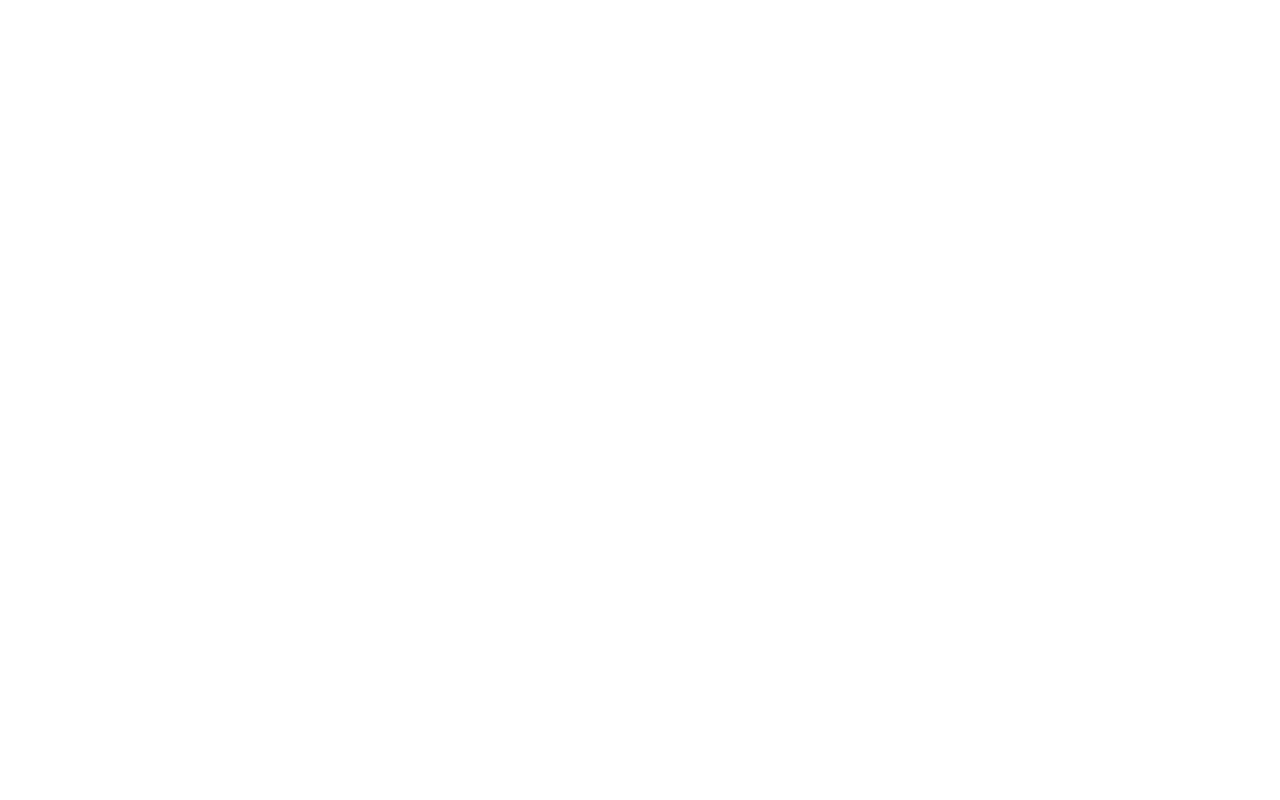
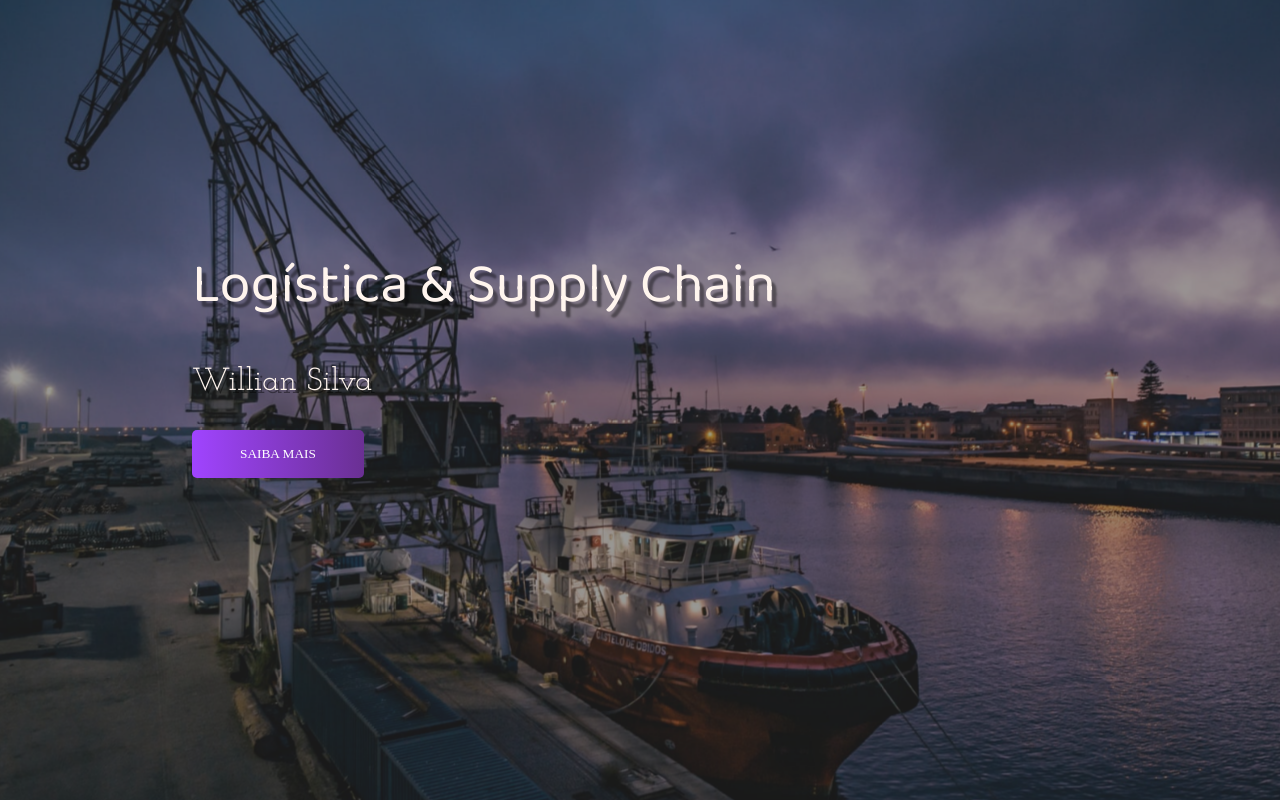
Before and after one commit to Hawxsw/Logistica, a plain HTML site: page index.html in a window 1280 px wide. Drawn offline with Linux system fonts and the light colour scheme; a web font is replaced by a local one.

Commit message:
:package: header

```diff
--- a/index.html
+++ b/index.html
@@ -13,5 +13,18 @@
 </head>
 <body>
 
+    <div class="container">
+        <header>
+            <div class="img-wrappet">
+                <img src="Imagens/Logistica.jpg" alt="">
+            </div>
+            <div class="banner">
+                <h1>Logística & Supply Chain</h1>
+                <p>Willian Silva</p>
+                <button>Saiba Mais</button>
+            </div>
+        </header>
+    </div>
+
 </body>
 </html>
--- a/style.css
+++ b/style.css
@@ -1,3 +1,92 @@
 @import url("https://fonts.googleapis.com/css2?family=Baloo+Da+2:wght@400;500;600;700&family=Josefin+Slab:ital,wght@0,300;0,400;0,600;0,700;1,300;1,400;1,600&family=Muli:ital,wght@0,200;0,300;0,400;0,500;1,200;1,300;1,400&display=swap");
 
 @import url("https://cdnjs.cloudflare.com/ajax/libs/font-awesome/5.12.0-2/css/all.min.css");
+
+*{
+    margin: 0;
+    padding: 0;
+}
+
+header{
+    width: 100%;
+    height: 100vh;
+    overflow: hidden;
+    position: relative;
+}
+
+.img-wrappet{
+    width: 100%;
+    height: 100%;
+    overflow: hidden;
+    background-color: rgba(0, 0, 0, 0.8)
+}
+
+.img-wrappet img{
+    width: 100%;
+    height: 100%;
+    object-fit: cover;
+    opacity: 0.5;
+    animation: zoom 25s;
+}
+
+@keyframes zoom{
+    0%{
+        transform: scale(1.3);
+    }
+    100%{
+        transform: scale(1);
+    }
+}
+
+.banner{
+    position: absolute;
+    top: 30%;
+    left: 15%;
+}
+
+.banner h1{
+    color: seashell;
+    font-size: 3.5rem;
+    font-family: "Baloo Da 2", serif;
+    font-weight: 200;
+    text-shadow: .3rem .4rem 2px rgba(0, 0, 0, .4);
+    margin-bottom: 2rem;
+    opacity: 0;
+    animation: moveBanner 1s 0.5s forwards;
+}
+
+.banner p{
+    font-family: "Josefin Slab", serif;
+    color: seashell;
+    font-size: 2rem;
+    text-shadow: .2rem .2rem rgba(0, 0, 0, .4);
+    margin-bottom: 2rem;
+    opacity: 0;
+    animation: moveBanner 1s 0.7s forwards;
+}
+
+.banner button{
+    font-family: "Muli", serif;
+    color: #fff;
+    text-transform: uppercase;
+    letter-spacing: .1;
+    background: #6a3093;
+    background: -webkit-linear-gradient(to right, #a044ff, #6a3093);
+    background: linear-gradient(to right, #a044ff, #6a3093);
+    padding: 1rem 3rem;
+    border: none;
+    border-radius: 5px;
+    cursor: pointer;
+    opacity: 0;
+    animation: moveBanner 1s 0.9s forwards;
+}
+
+@keyframes moveBanner{
+    0%{
+        transform: translateY(10rem) rotateY(-30deg);
+    }
+    100%{
+        transform: translateY(0) rotateY(0);
+        opacity: 1;
+    }
+}
```
Also changed, not shown: Imagens/Logistica.jpg (added), 2 other files.
